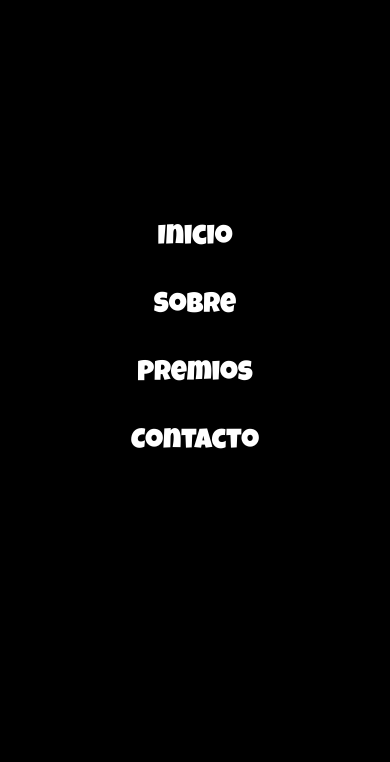
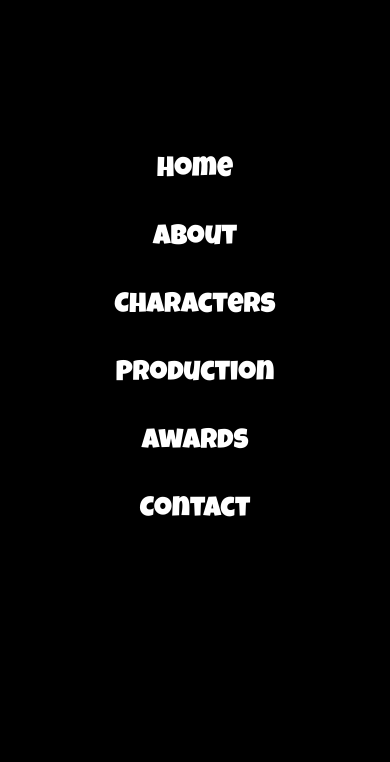
Before and after one commit to RodrigoDiazGarin/pw-final-rodrigo-diaz-garin, a plain HTML site: page about.html in a window 390 px wide. Both pictures are taken after a click on the button "Abrir menú". Shown: the part 82-844 px from the top of the page. Drawn offline with Linux system fonts and the light colour scheme.

Commit message:
Reemplazo menu mobile

```diff
--- a/about.html
+++ b/about.html
@@ -30,10 +30,12 @@
         <div id="fullscreen-menu">
             <button id="close-menu" aria-label="Cerrar menú">✕</button>
             <ul>
-                <li><a href="index.html">Inicio</a></li>
-                <li><a href="about.html">Sobre</a></li>
-                <li><a href="awards.html">Premios</a></li>
-                <li><a href="contact.html">Contacto</a></li>
+                <li><a href="index.html">Home</a></li>
+                <li><a href="about.html">About</a></li>
+                <li><a href="characters.html">Characters</a></li>
+                <li><a href="production.html">Production</a></li>
+                <li><a href="awards.html">Awards</a></li>
+                <li><a href="contact.html">Contact</a></li>
             </ul>
         </div>
     </header>
```
Also changed, not shown: awards.html (+6 -4 lines), characters.html (+6 -4 lines), contact.html (+6 -4 lines), index.html (+6 -4 lines), maintenance.html (+6 -4 lines), production.html (+6 -4 lines), submitted.html (+6 -4 lines).
